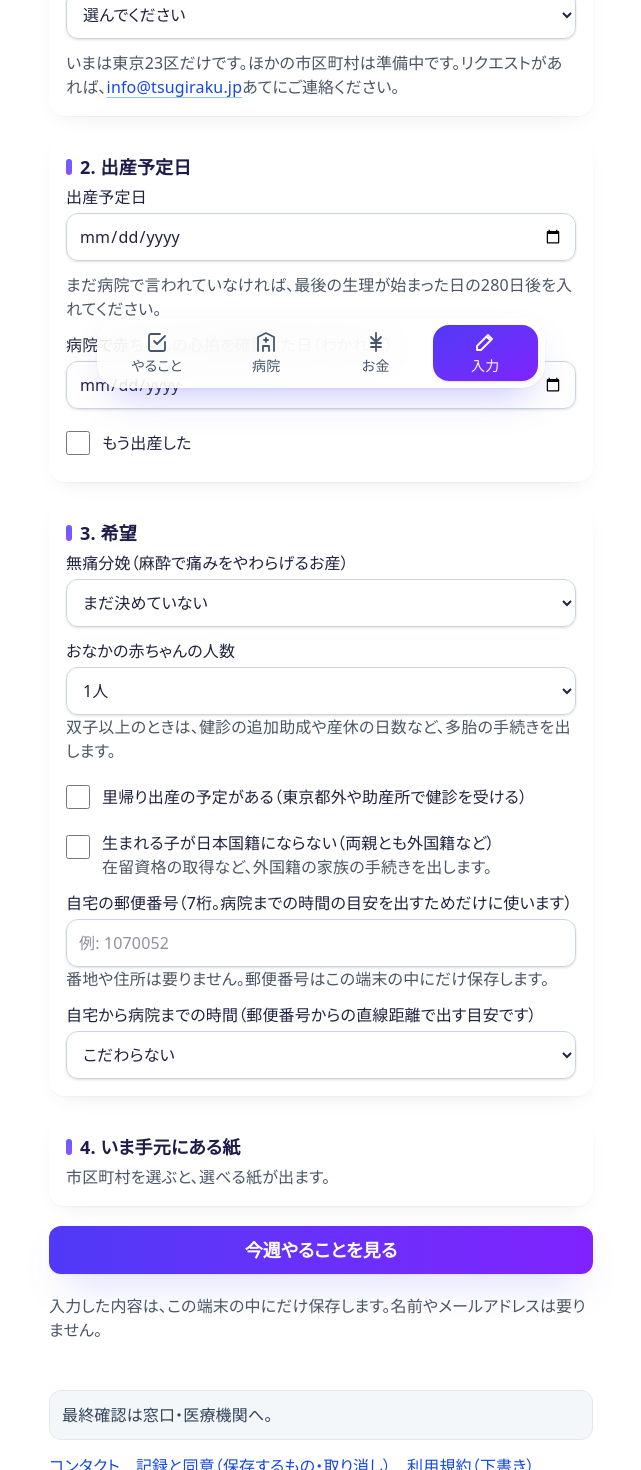
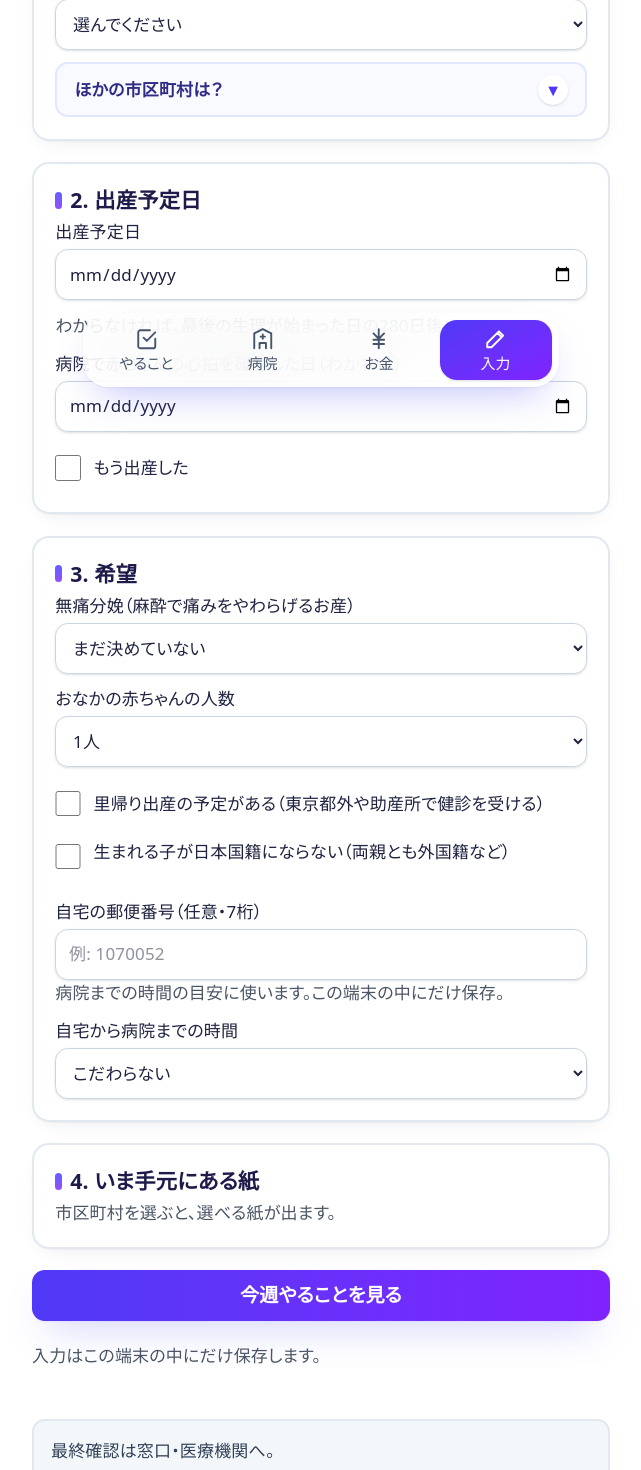
Before and after one commit to WKen0625/ninshin-navi, a Next.js app: page /navi in a window 1280 px wide. Shown: the part 400-1870 px from the top of the page, without its empty margins (319-960 px from the left). Built offline with nearby package versions, Linux system fonts and the light colour scheme.

Commit message:
読みやすく: 本文17px・画面内の小さな文字をなくす・枠を白地と濃い線ではっきり・開閉を色で目立たせる・入口と病院の説明文を短く
Co-Authored-By: Claude Fable 5.1 <noreply@anthropic.com>

```diff
--- a/app/globals.css
+++ b/app/globals.css
@@ -13,7 +13,8 @@
 }
 
 html {
-  font-size: 16px;
+  /* 「小さな文字を読ませない」: 本文は17px。画面の中の text-sm / text-xs も本文と同じ大きさにそろえる（下の main 〜 の規則） */
+  font-size: 17px;
   scroll-behavior: smooth;
 }
 
@@ -60,12 +61,19 @@ html[data-lang="ko"] body {
   border-radius: 0.5rem;
 }
 
+/* 本文の中では小さな文字を使わない（ヘッダーの言語ボタンなど main の外は除く） */
+main .text-sm,
+main .text-xs {
+  font-size: 1rem;
+  line-height: 1.6;
+}
+
 @layer components {
   .h-page {
-    @apply text-[1.7rem] leading-tight font-bold tracking-tight text-ink;
+    @apply text-[1.9rem] leading-tight font-bold tracking-tight text-ink;
   }
   .h-section {
-    @apply flex items-center gap-2 text-lg font-bold text-ink;
+    @apply flex items-center gap-2 text-xl font-bold text-ink;
   }
   .h-section::before {
     content: "";
@@ -73,17 +81,18 @@ html[data-lang="ko"] body {
   }
   /* legend を枠線の上ではなく、カードの中に置く */
   fieldset.card > legend {
-    @apply float-left mb-3 w-full;
+    @apply float-left mb-4 w-full;
   }
   fieldset.card > legend + * {
     clear: both;
   }
 
+  /* 枠をはっきり: 白地・濃いめの線・余白を広く */
   .card {
-    @apply rounded-2xl border border-white/70 bg-white/80 p-4 shadow-card backdrop-blur-md;
+    @apply rounded-2xl border-2 border-slate-200 bg-white p-5 shadow-card;
   }
   .card-quiet {
-    @apply bg-white/55 shadow-none;
+    @apply border-slate-200 bg-white shadow-none;
   }
   .card-selected {
     @apply border-indigo-400 ring-2 ring-indigo-300/60;
@@ -109,7 +118,7 @@ html[data-lang="ko"] body {
   }
 
   .btn {
-    @apply inline-flex min-h-11 items-center justify-center rounded-xl px-4 py-2 text-base transition duration-150 active:scale-[0.98] disabled:opacity-60;
+    @apply inline-flex min-h-12 items-center justify-center rounded-xl px-5 py-2 text-base font-bold transition duration-150 active:scale-[0.98] disabled:opacity-60;
   }
   .btn-primary {
     @apply min-h-12 bg-gradient-to-r from-indigo-600 to-violet-600 font-bold text-white shadow-hero hover:from-indigo-500 hover:to-violet-500;
@@ -136,7 +145,7 @@ html[data-lang="ko"] body {
   }
 
   .notice {
-    @apply rounded-xl border p-3 text-base;
+    @apply rounded-xl border-2 p-4 text-base;
   }
   .notice-info {
     @apply border-blue-200/80 bg-blue-50/80 text-info;
--- a/app/navi/page.tsx
+++ b/app/navi/page.tsx
@@ -15,7 +15,7 @@ export default function NaviPage() {
           <span className="bg-gradient-to-r from-indigo-600 via-violet-600 to-sky-500 bg-clip-text text-transparent">次にやること</span>
           を出します
         </h1>
-        <p className="text-base text-slate-600">住んでいる区・出産予定日・手元にある紙から、手続きの順番、分娩予約の締切、お金の目安がわかります。名前やメールアドレスは要りません。</p>
+        <p className="text-base text-slate-600">名前やメールアドレスは要りません。約1分です。</p>
       </header>
       <EntryForm area={area} />
     </div>
--- a/components/Disclosure.tsx
+++ b/components/Disclosure.tsx
@@ -1,12 +1,12 @@
 /** 文字を減らすための開閉（トグル）。見出しだけ見せて、押すと中身が出る。ネイティブの details で、JSなしでも開く */
 export function Disclosure({ summary, children, open = false, className = "" }: { summary: string; children: React.ReactNode; open?: boolean; className?: string }) {
   return (
-    <details open={open} className={`group rounded-xl border border-slate-200/80 bg-white/60 ${className}`}>
-      <summary className="flex min-h-11 cursor-pointer list-none items-center justify-between gap-2 px-3 py-2 text-base font-bold text-slate-700 [&::-webkit-details-marker]:hidden">
+    <details open={open} className={`group rounded-xl border-2 border-indigo-100 bg-indigo-50/40 ${className}`}>
+      <summary className="flex min-h-12 cursor-pointer list-none items-center justify-between gap-2 px-4 py-2 text-base font-bold text-indigo-900 [&::-webkit-details-marker]:hidden">
         <span>{summary}</span>
-        <span aria-hidden="true" className="text-slate-400 transition group-open:rotate-180">▾</span>
+        <span aria-hidden="true" className="grid size-7 place-items-center rounded-full bg-white text-indigo-600 shadow-sm transition group-open:rotate-180">▾</span>
       </summary>
-      <div className="space-y-3 px-3 pb-3 text-base">{children}</div>
+      <div className="space-y-3 border-t-2 border-indigo-100 bg-white px-4 py-3 text-base rounded-b-xl">{children}</div>
     </details>
   );
 }
--- a/components/DocumentGuide.tsx
+++ b/components/DocumentGuide.tsx
@@ -21,7 +21,7 @@ export function DocumentGuide({ documents, steps, regionCode }: { documents: Doc
   for (const g of groups) g.docs.sort((a, b) => Number(b.region_code === regionCode) - Number(a.region_code === regionCode));
   return (
     <div className="space-y-3">
-      <p className="text-base text-gray-700">病院や区でまとめて渡される紙を、名前から探せます。押すと「何の紙か」「どうするか」が出ます。</p>
+      <p className="text-base text-gray-700">紙の名前を押すと「何の紙か」「どうするか」が出ます。</p>
       {groups.map((g) => (
         <Disclosure key={g.key} summary={`${g.label}（${g.docs.length}）`}>
           <ul className="space-y-2">
--- a/components/EntryForm.tsx
+++ b/components/EntryForm.tsx
@@ -7,6 +7,7 @@ import type { DocumentDef } from "@/lib/next-actions";
 import type { Rules } from "@/lib/rules";
 import { normalizePostal } from "@/lib/geo";
 import { DocumentPicker } from "./DocumentPicker";
+import { Disclosure } from "./Disclosure";
 import { SourceLink } from "./SourceLink";
 import { todayLocal, useFamilyState } from "./useFamilyState";
 
@@ -135,11 +136,11 @@ export function EntryForm({ area }: { area: Area }) {
               {area.municipalities.map((m) => <option key={m.code} value={m.code}>{m.name}</option>)}
             </select>
           </label>
-          <p className="text-base text-gray-600">
-            いまは{area.label}だけです。ほかの市区町村は準備中です。リクエストがあれば、
+          <Disclosure summary="ほかの市区町村は？">
+            <p>いまは{area.label}だけです。ほかの市区町村は準備中です。リクエストは
             <a href={`mailto:${area.contact}?subject=${encodeURIComponent("対象地域のリクエスト")}`} className="link-inline">{area.contact}</a>
-            あてにご連絡ください。
-          </p>
+            へ。</p>
+          </Disclosure>
           {rules && ownRegion?.status !== "verified" ? (
             <p className="notice notice-info">
               {ownRegion ? "この市区町村の情報は確認中です。" : "この市区町村の情報はまだありません。国と都道府県の共通の手続きを表示します。"}
@@ -155,7 +156,7 @@ export function EntryForm({ area }: { area: Area }) {
             出産予定日
             <input type="date" className={field} value={dueDate} onChange={(e) => setDueDate(e.target.value)} />
           </label>
-          <p className="text-base text-gray-600">まだ病院で言われていなければ、最後の生理が始まった日の280日後を入れてください。</p>
+          <p className="text-base text-gray-600">わからなければ、最後の生理が始まった日の280日後。</p>
           <label className="block text-base">
             病院で赤ちゃんの心拍を確認した日（わかれば）
             <input type="date" className={field} value={confirmationDate} onChange={(e) => setConfirmationDate(e.target.value)} />
@@ -192,7 +193,7 @@ export function EntryForm({ area }: { area: Area }) {
               <option value={2}>2人（双子）</option>
               <option value={3}>3人以上</option>
             </select>
-            <span className="block text-gray-600">双子以上のときは、健診の追加助成や産休の日数など、多胎の手続きを出します。</span>
+
           </label>
           <label className="flex min-h-11 items-center gap-3 text-base">
             <input type="checkbox" className="check" checked={preferences.satogaeri === true} onChange={(e) => setPreferences({ ...preferences, satogaeri: e.target.checked })} />
@@ -200,10 +201,10 @@ export function EntryForm({ area }: { area: Area }) {
           </label>
           <label className="flex min-h-11 items-start gap-3 text-base">
             <input type="checkbox" className="check mt-1" checked={preferences.foreign_parent === true} onChange={(e) => setPreferences({ ...preferences, foreign_parent: e.target.checked })} />
-            <span>生まれる子が日本国籍にならない（両親とも外国籍など）<span className="block text-gray-600">在留資格の取得など、外国籍の家族の手続きを出します。</span></span>
+            <span>生まれる子が日本国籍にならない（両親とも外国籍など）</span>
           </label>
           <label className="block text-base">
-            自宅の郵便番号（7桁。病院までの時間の目安を出すためだけに使います）
+            自宅の郵便番号（任意・7桁）
             <input
               type="text"
               inputMode="numeric"
@@ -214,10 +215,10 @@ export function EntryForm({ area }: { area: Area }) {
               value={postal}
               onChange={(e) => setPostal(e.target.value)}
             />
-            <span className="block text-gray-600">番地や住所は要りません。郵便番号はこの端末の中にだけ保存します。</span>
+            <span className="block text-gray-600">病院までの時間の目安に使います。この端末の中にだけ保存。</span>
           </label>
           <label className="block text-base">
-            自宅から病院までの時間（郵便番号からの直線距離で出す目安です）
+            自宅から病院までの時間
             <select className={field} value={preferences.distance} onChange={(e) => setPreferences({ ...preferences, distance: e.target.value as Preferences["distance"] })}>
               <option value="any">こだわらない</option>
               <option value="30min">30分以内</option>
@@ -250,7 +251,7 @@ export function EntryForm({ area }: { area: Area }) {
       <button type="submit" className="btn btn-primary w-full text-lg">
         今週やることを見る
       </button>
-      <p className="text-base text-gray-600">入力した内容は、この端末の中にだけ保存します。名前やメールアドレスは要りません。</p>
+      <p className="text-base text-gray-600">入力はこの端末の中にだけ保存します。</p>
     </form>
   );
 }
--- a/components/HospitalList.tsx
+++ b/components/HospitalList.tsx
@@ -235,7 +235,7 @@ export function HospitalList() {
           {state.region_name}でお産ができる施設
           {state.birth_date ? "" : `・いま妊娠${gestationalWeek(state.due_date, today)}週`}
         </p>
-        <p className="text-base text-gray-700">並びは、施設が公表している予約の目安の週が早い順です。おすすめ順ではありません。</p>
+        <p className="text-base text-gray-700">並びは予約の締切が早い順（おすすめ順ではありません）。</p>
       </header>
 
       {data.facilities.length === 0 ? (
@@ -286,9 +286,9 @@ export function HospitalList() {
               ),
             )}
           </section>
-          <p className="text-base text-gray-600">
-            施設の基本情報と費用の出所: 厚生労働省「出産なび」。無痛分娩の欄は施設の自己申告で、実際に受けられるかは施設の判断によります。
-          </p>
+          <Disclosure summary="この一覧の出どころ">
+            <p>施設の基本情報と費用: 厚生労働省「出産なび」。無痛分娩は施設の自己申告で、実際に受けられるかは施設の判断です。</p>
+          </Disclosure>
         </>
       )}
 
```
